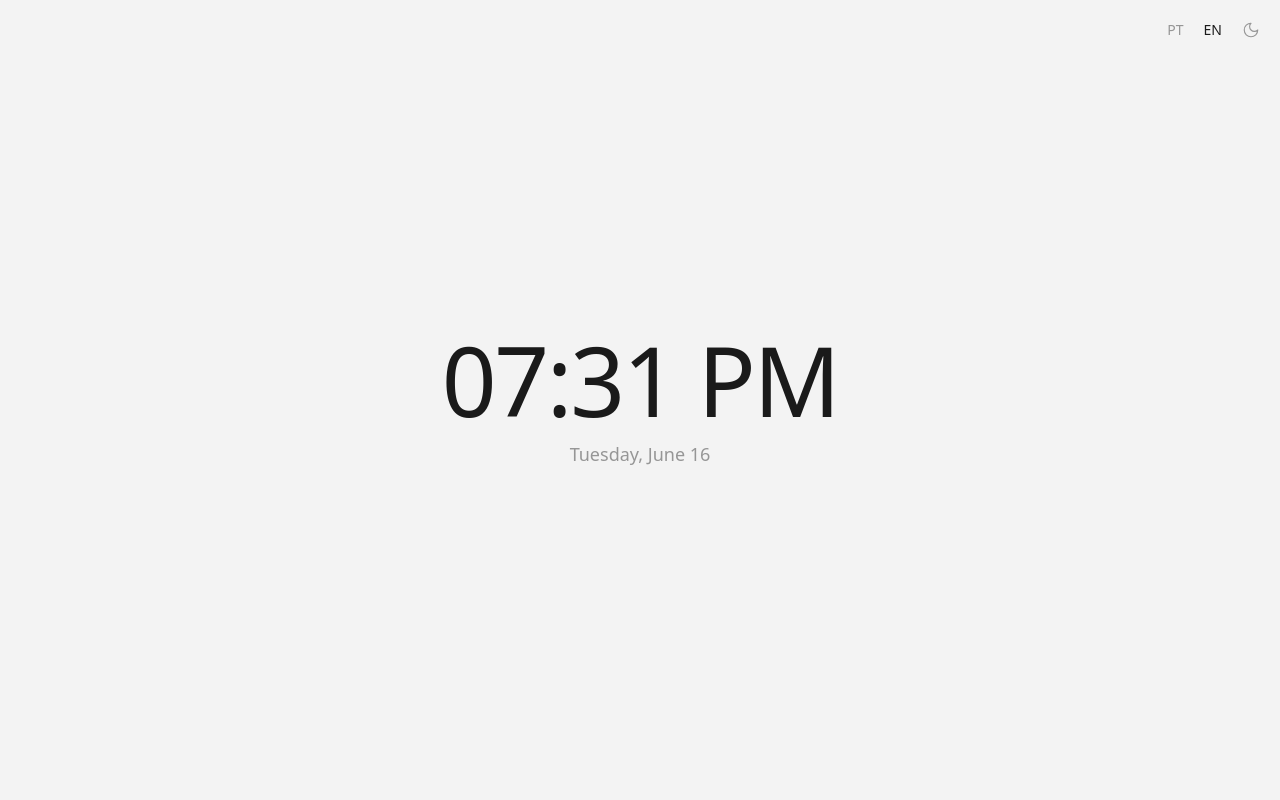
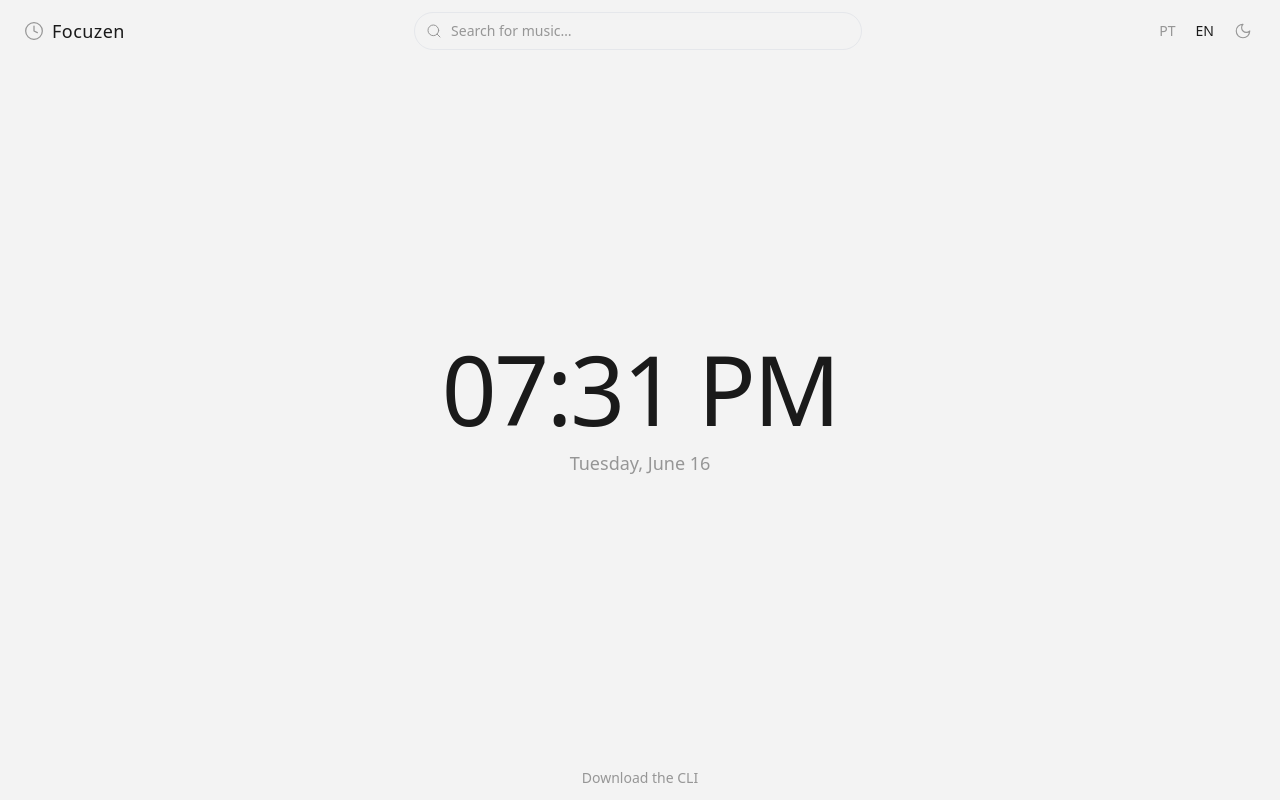
Before and after one commit to JoaoVictorVM/focuzen, a React (Vite) app in the folder web/: page / in a window 1280 px wide. Built offline with nearby package versions, Linux system fonts and the light colour scheme.

Commit message:
feat(web): add header with logo, search shell and footer

```diff
--- a/web/src/App.tsx
+++ b/web/src/App.tsx
@@ -1,22 +1,22 @@
 import { Clock } from './components/Clock';
 import { DateDisplay } from './components/DateDisplay';
-import { LanguageToggle } from './components/LanguageToggle';
-import { ThemeToggle } from './components/ThemeToggle';
+import { Footer } from './components/Footer';
+import { Header } from './components/Header';
 import { useNow } from './hooks/useNow';
 
 export default function App() {
   const now = useNow();
 
   return (
-    <main className="relative flex min-h-screen items-center justify-center bg-background text-foreground">
-      <div className="absolute right-4 top-4 flex items-center gap-2">
-        <LanguageToggle />
-        <ThemeToggle />
-      </div>
-      <div className="text-center">
-        <Clock now={now} />
-        <DateDisplay now={now} />
-      </div>
-    </main>
+    <div className="flex min-h-screen flex-col bg-background text-foreground">
+      <Header />
+      <main className="flex flex-1 items-center justify-center">
+        <div className="text-center">
+          <Clock now={now} />
+          <DateDisplay now={now} />
+        </div>
+      </main>
+      <Footer />
+    </div>
   );
 }
--- /dev/null
+++ b/web/src/components/Footer.tsx
@@ -0,0 +1,21 @@
+import { useTranslation } from 'react-i18next';
+
+// Points at GitHub Releases, where the CLI binaries are published (Phase 6/7).
+const cliReleasesUrl = 'https://github.com/JoaoVictorVM/focuzen/releases';
+
+export function Footer() {
+  const { t } = useTranslation();
+
+  return (
+    <footer className="px-4 py-3 text-center text-sm sm:px-6">
+      <a
+        href={cliReleasesUrl}
+        target="_blank"
+        rel="noreferrer"
+        className="text-muted underline-offset-4 transition-colors hover:text-foreground hover:underline"
+      >
+        {t('footer.download')}
+      </a>
+    </footer>
+  );
+}
--- /dev/null
+++ b/web/src/components/Header.tsx
@@ -0,0 +1,28 @@
+import { useTranslation } from 'react-i18next';
+
+import { ClockIcon } from './icons';
+import { LanguageToggle } from './LanguageToggle';
+import { SearchBar } from './SearchBar';
+import { ThemeToggle } from './ThemeToggle';
+
+export function Header() {
+  const { t } = useTranslation();
+
+  return (
+    <header className="flex items-center gap-4 px-4 py-3 sm:px-6">
+      <span className="flex items-center gap-2 text-lg font-medium tracking-wide text-foreground">
+        <ClockIcon size={20} strokeWidth={1.5} className="text-primary" />
+        {t('app.title')}
+      </span>
+
+      <div className="flex flex-1 justify-center">
+        <SearchBar />
+      </div>
+
+      <div className="flex items-center gap-2">
+        <LanguageToggle />
+        <ThemeToggle />
+      </div>
+    </header>
+  );
+}
--- /dev/null
+++ b/web/src/components/SearchBar.tsx
@@ -0,0 +1,33 @@
+import { useState } from 'react';
+import { useTranslation } from 'react-i18next';
+
+import { SearchIcon } from './icons';
+
+// Visual shell only: the input holds local state but does not search yet. The
+// search flow (debounce → backend → results dropdown) is wired in a later step.
+export function SearchBar() {
+  const { t } = useTranslation();
+  const [query, setQuery] = useState('');
+
+  return (
+    <form
+      role="search"
+      onSubmit={(event) => event.preventDefault()}
+      className="relative w-full max-w-md"
+    >
+      <SearchIcon
+        size={16}
+        strokeWidth={1.5}
+        className="pointer-events-none absolute left-3 top-1/2 -translate-y-1/2 text-muted"
+      />
+      <input
+        type="search"
+        value={query}
+        onChange={(event) => setQuery(event.target.value)}
+        placeholder={t('search.placeholder')}
+        aria-label={t('search.label')}
+        className="w-full rounded-full border border-muted/30 bg-transparent py-2 pl-9 pr-4 text-sm text-foreground placeholder:text-muted focus:border-primary focus:outline-none"
+      />
+    </form>
+  );
+}
--- a/web/src/components/icons.tsx
+++ b/web/src/components/icons.tsx
@@ -46,3 +46,21 @@ export function MoonIcon(props: IconProps) {
     </svg>
   );
 }
+
+export function SearchIcon(props: IconProps) {
+  return (
+    <svg {...baseProps(props)}>
+      <circle cx="11" cy="11" r="8" />
+      <path d="m21 21-4.3-4.3" />
+    </svg>
+  );
+}
+
+export function ClockIcon(props: IconProps) {
+  return (
+    <svg {...baseProps(props)}>
+      <circle cx="12" cy="12" r="10" />
+      <polyline points="12 6 12 12 16 14" />
+    </svg>
+  );
+}
--- a/web/src/i18n/locales/en.json
+++ b/web/src/i18n/locales/en.json
@@ -1,12 +1,18 @@
 {
   "app": {
-    "title": "Focuzen",
-    "tagline": "Focus on what matters."
+    "title": "Focuzen"
+  },
+  "search": {
+    "placeholder": "Search for music…",
+    "label": "Search"
   },
   "language": {
     "label": "Language"
   },
   "theme": {
     "toggle": "Toggle theme"
+  },
+  "footer": {
+    "download": "Download the CLI"
   }
 }
--- a/web/src/i18n/locales/pt-BR.json
+++ b/web/src/i18n/locales/pt-BR.json
@@ -1,12 +1,18 @@
 {
   "app": {
-    "title": "Focuzen",
-    "tagline": "Foque no que importa."
+    "title": "Focuzen"
+  },
+  "search": {
+    "placeholder": "Buscar música…",
+    "label": "Buscar"
   },
   "language": {
     "label": "Idioma"
   },
   "theme": {
     "toggle": "Alternar tema"
+  },
+  "footer": {
+    "download": "Baixar a CLI"
   }
 }
```
